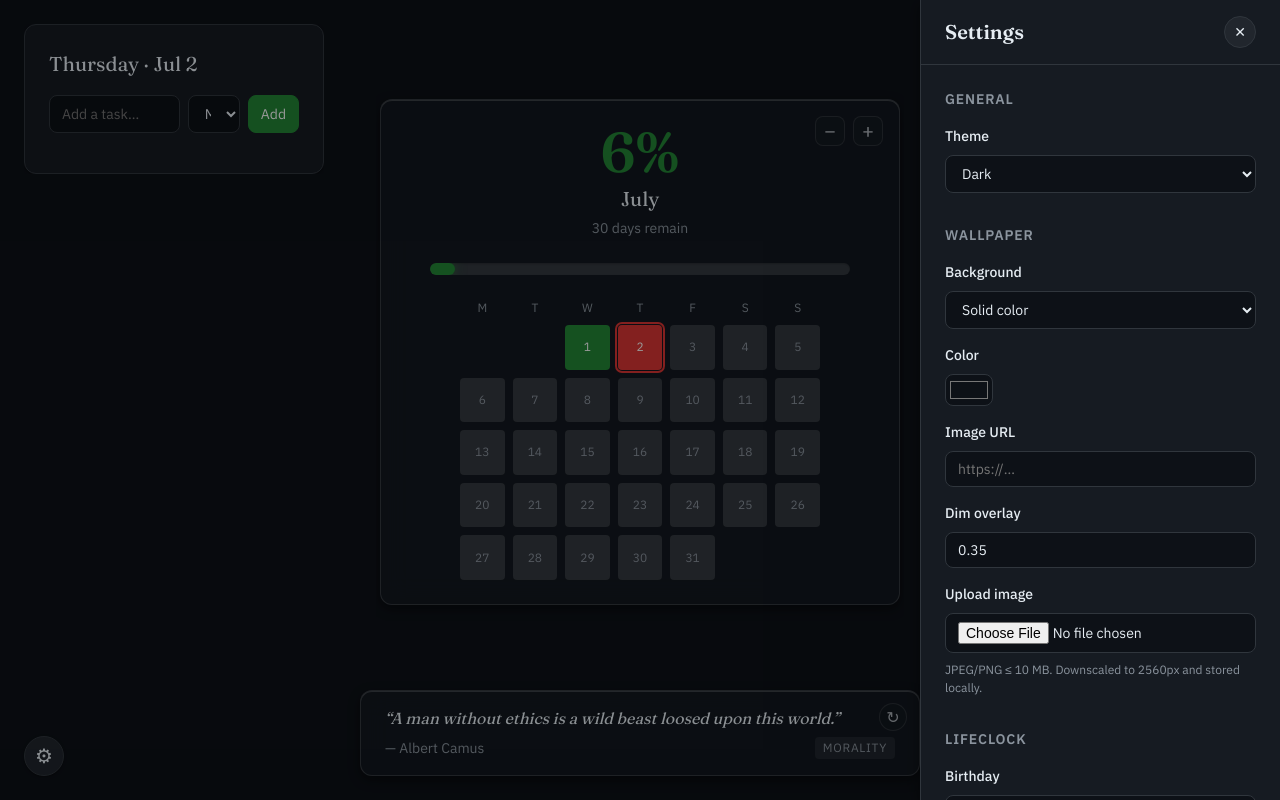
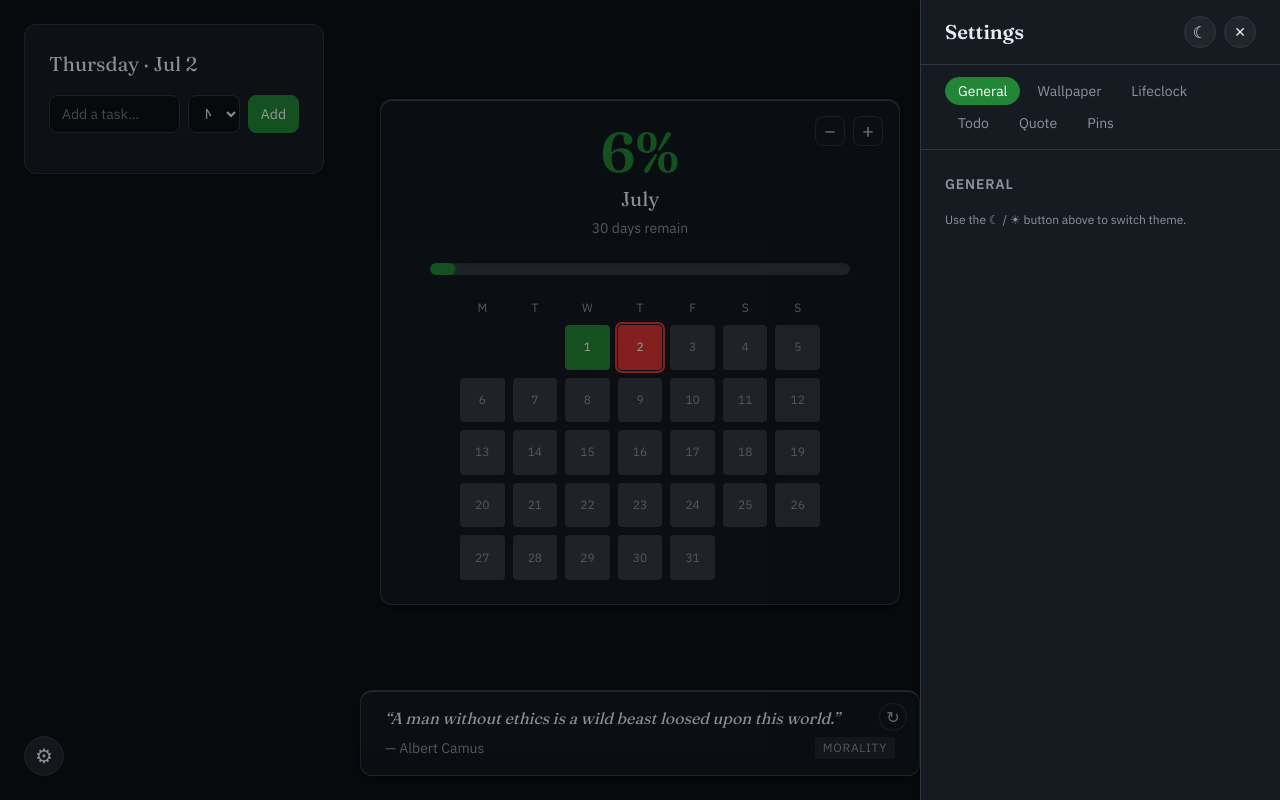
Before and after one commit to feifanl/motivation_extension, a website built with Vite: page newtab.html in a window 1280 px wide. Both pictures are taken after a click on the button "Settings". Built offline with nearby package versions, Linux system fonts and the light colour scheme; some packages are replaced by stand-ins of ours; no server answers.

Commit message:
feat(settings): tabbed panel with moon/sun theme toggle
Replace the stacked sections with a tab bar (one tab per settings group)
that shows only the active group's fields. Move the theme control out of a
select and into a single moon/sun (☾/☀) toggle button in the panel header.

```diff
--- a/src/ui/settingsPanel.css
+++ b/src/ui/settingsPanel.css
@@ -54,11 +54,49 @@
   font-size: var(--fs-lg);
   font-weight: 600;
 }
+.settings-head-actions {
+  display: flex;
+  align-items: center;
+  gap: var(--s-2);
+}
 .settings-close {
   width: 32px;
   height: 32px;
   padding: 0;
   border-radius: 50%;
+}
+.settings-theme {
+  width: 32px;
+  height: 32px;
+  padding: 0;
+  font-size: var(--fs-md);
+  line-height: 1;
+  border-radius: 50%;
+}
+
+.settings-tabs {
+  display: flex;
+  flex-wrap: wrap;
+  gap: var(--s-1);
+  padding: var(--s-3) var(--s-5);
+  border-bottom: 1px solid var(--border);
+}
+.settings-tab {
+  padding: var(--s-1) var(--s-3);
+  font-size: var(--fs-sm);
+  border-radius: 999px;
+  background: transparent;
+  border-color: transparent;
+  color: var(--text-dim);
+}
+.settings-tab:hover {
+  background: var(--surface-2);
+  border-color: transparent;
+}
+.settings-tab.active {
+  background: var(--primary);
+  border-color: var(--primary);
+  color: #fff;
 }
 
 .settings-body {
--- a/src/ui/settingsPanel.ts
+++ b/src/ui/settingsPanel.ts
@@ -18,9 +18,21 @@ export function mountSettingsPanel(ctx: ModuleContext): void {
   const corner = document.querySelector<HTMLElement>('.slot-corner');
   if (!corner) return;
 
+  let activeTab = 'general'; // which tab's section shows
+
   const gear = h('button', { class: 'settings-gear', title: 'Settings', 'aria-label': 'Settings' }, '⚙');
   const backdrop = h('div', { class: 'settings-backdrop' });
   const body = h('div', { class: 'settings-body' });
+  const tabsEl = h('div', { class: 'settings-tabs' });
+  const themeBtn = h('button', {
+    class: 'settings-theme',
+    title: 'Toggle theme',
+    'aria-label': 'Toggle theme',
+    onClick: () => {
+      const next = ctx.settings.theme === 'dark' ? 'light' : 'dark';
+      ctx.saveSettings({ theme: next }).then(syncThemeBtn);
+    },
+  });
   const panel = h(
     'div',
     { class: 'settings-panel' },
@@ -28,13 +40,20 @@ export function mountSettingsPanel(ctx: ModuleContext): void {
       'div',
       { class: 'settings-head' },
       h('span', { class: 'settings-title' }, 'Settings'),
-      h('button', { class: 'settings-close', title: 'Close', onClick: close }, '✕'),
+      h('div', { class: 'settings-head-actions' }, themeBtn, h('button', { class: 'settings-close', title: 'Close', onClick: close }, '✕')),
     ),
+    tabsEl,
     body,
   );
 
   corner.appendChild(gear);
   document.body.append(backdrop, panel);
+
+  function syncThemeBtn(): void {
+    const dark = ctx.settings.theme === 'dark';
+    themeBtn.textContent = dark ? '☾' : '☀';
+    themeBtn.title = dark ? 'Switch to light' : 'Switch to dark';
+  }
 
   function open(): void {
     render();
@@ -66,32 +85,60 @@ export function mountSettingsPanel(ctx: ModuleContext): void {
   }
 
   // ---- rendering ----
+  // One tab per settings group; body shows only the active tab's section.
+  interface Tab {
+    id: string;
+    label: string;
+  }
+
+  function tabList(): Tab[] {
+    const tabs: Tab[] = [{ id: 'general', label: 'General' }];
+    for (const mod of modules) {
+      if (mod.settingsSchema.length) tabs.push({ id: mod.id, label: prettify(mod.id) });
+    }
+    return tabs;
+  }
+
   function render(): void {
+    syncThemeBtn();
+
+    const tabs = tabList();
+    if (!tabs.some((t) => t.id === activeTab)) activeTab = tabs[0].id;
+
+    tabsEl.replaceChildren(
+      ...tabs.map((t) =>
+        h(
+          'button',
+          {
+            class: 'settings-tab' + (t.id === activeTab ? ' active' : ''),
+            onClick: () => {
+              activeTab = t.id;
+              render();
+            },
+          },
+          t.label,
+        ),
+      ),
+    );
+
     body.replaceChildren();
+    if (activeTab === 'general') {
+      body.appendChild(section('General', generalRows()));
+      return;
+    }
+    const mod = modules.find((m) => m.id === activeTab);
+    if (!mod) return;
+    const rows = mod.settingsSchema
+      .filter((f) => !f.showIf || f.showIf(ctx.settings))
+      .map(renderField)
+      .filter((el): el is HTMLElement => el !== null);
+    body.appendChild(section(prettify(mod.id), rows));
+  }
 
-    // Global fields first.
-    const generalRows = [
-      renderField({
-        key: 'theme',
-        label: 'Theme',
-        type: 'select',
-        options: [
-          { value: 'dark', label: 'Dark' },
-          { value: 'light', label: 'Light' },
-        ],
-      }),
-    ].filter((el): el is HTMLElement => el !== null);
-    body.appendChild(section('General', generalRows));
-
-    // Per-module schemas.
-    for (const mod of modules) {
-      if (!mod.settingsSchema.length) continue;
-      const rows = mod.settingsSchema
-        .filter((f) => !f.showIf || f.showIf(ctx.settings))
-        .map(renderField)
-        .filter((el): el is HTMLElement => el !== null);
-      if (rows.length) body.appendChild(section(prettify(mod.id), rows));
-    }
+  // General tab: theme lives in the header button, so this holds any other
+  // global fields (none yet) plus a hint.
+  function generalRows(): HTMLElement[] {
+    return [h('p', { class: 'field-help' }, 'Use the ☾ / ☀ button above to switch theme.')];
   }
 
   function section(title: string, rows: HTMLElement[]): HTMLElement {
```
